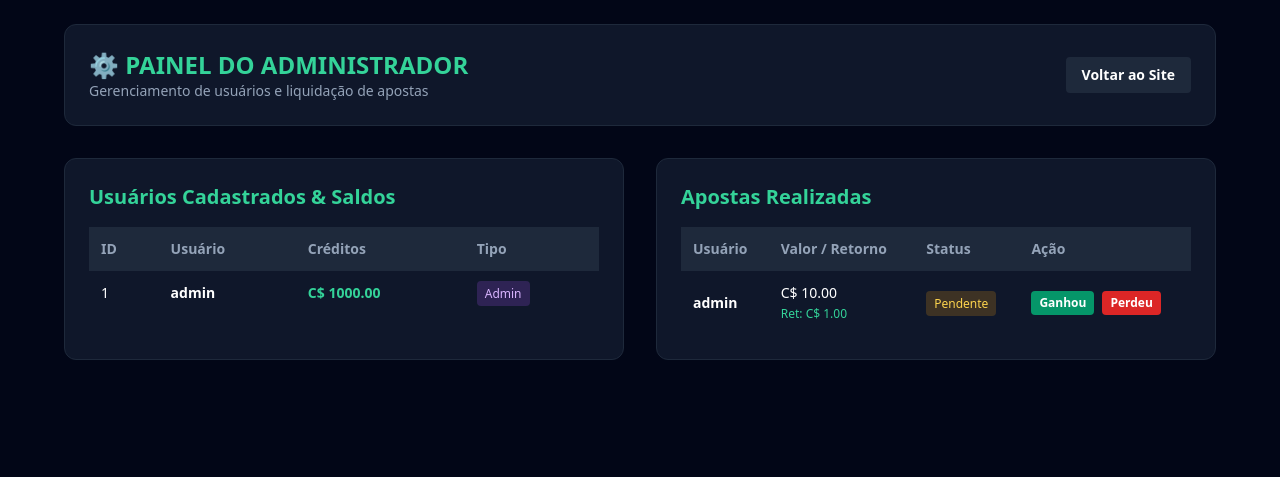
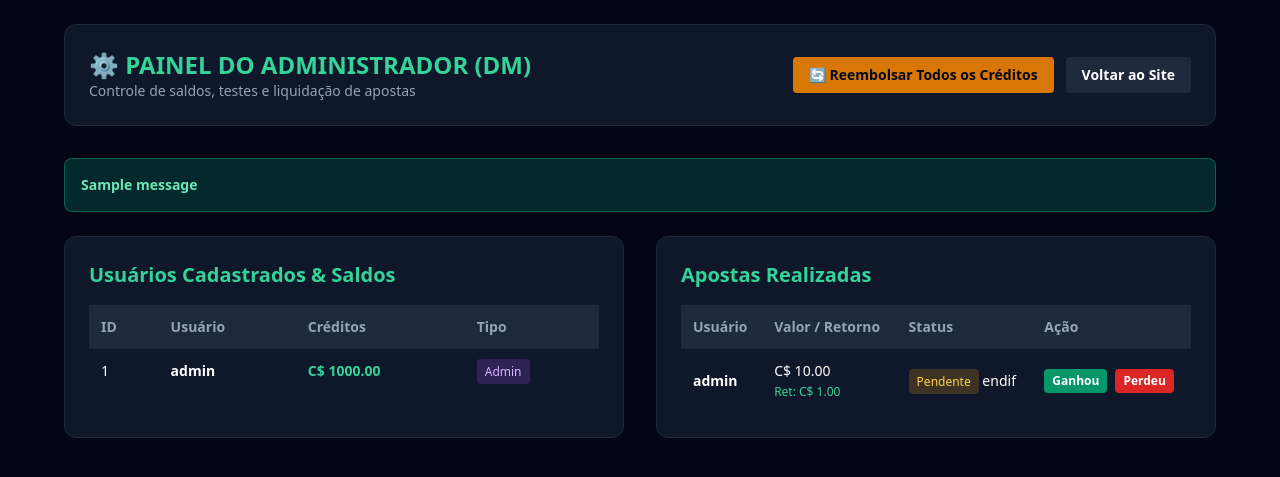
Before and after one commit to GLMA1/liga-da-resenha, a Flask app: page /admin in a window 1280 px wide. Shown: the top 477 px of the page. Run offline with Flask 3, Linux system fonts and the light colour scheme; a user stored in the database is signed in; data comes from the database, SQL or seed files in the repository; tables that the repository leaves empty hold one stand-in row (values such as "Sample post"); one stand-in notice (Sample message) is shown; some libraries are stand-ins or nearby versions.

Commit message:
adiciona calendario completo, mercado de gols e botao de reembolso admin

```diff
--- a/app.py
+++ b/app.py
@@ -8,7 +8,6 @@ app.config['SECRET_KEY'] = 'chave-secreta-liga-da-resenha-2026'
 app.config['SQLALCHEMY_DATABASE_URI'] = 'sqlite:///database.db'
 db = SQLAlchemy(app)
 
-# Filtro do Jinja para ler o JSON das seleções no histórico de apostas
 @app.template_filter('from_json')
 def from_json_filter(value):
     try:
@@ -20,7 +19,7 @@ class User(db.Model):
     id = db.Column(db.Integer, primary_key=True)
     username = db.Column(db.String(100), unique=True, nullable=False)
     password = db.Column(db.String(200), nullable=False)
-    creditos = db.Column(db.Float, default=10.0) # Começa com 10 créditos grátis
+    creditos = db.Column(db.Float, default=10.0)
     is_admin = db.Column(db.Boolean, default=False)
     apostas = db.relationship('Aposta', backref='user', lazy=True)
 
@@ -28,14 +27,13 @@ class Aposta(db.Model):
     id = db.Column(db.Integer, primary_key=True)
     user_id = db.Column(db.Integer, db.ForeignKey('user.id'), nullable=False)
     valor = db.Column(db.Float, nullable=False)
-    selecoes = db.Column(db.Text, nullable=False) # Armazenado como string JSON
+    selecoes = db.Column(db.Text, nullable=False)
     odd_total = db.Column(db.Float, nullable=False)
     retorno = db.Column(db.Float, nullable=False)
-    status = db.Column(db.String(20), default='Pendente') # Pendente, Ganha, Perdida
+    status = db.Column(db.String(20), default='Pendente')
 
 with app.app_context():
     db.create_all()
-    # Cria um administrador padrão se não existir (Usuário: admin / Senha: admin123)
     admin_user = User.query.filter_by(username='admin').first()
     if not admin_user:
         hashed_pw = generate_password_hash('admin123')
@@ -130,6 +128,24 @@ def liquidar_aposta(aposta_id, status):
 
     return redirect(url_for('admin'))
 
+# NOVA ROTA: Reembolsar / Devolver créditos de todas as apostas pendentes
+@app.route('/admin/reembolsar_todas')
+def reembolsar_todas():
+    if 'user_id' not in session:
+        return redirect(url_for('login'))
+    usuario = User.query.get(session['user_id'])
+    if not usuario or not usuario.is_admin:
+        return redirect(url_for('index'))
+
+    apostas_pendentes = Aposta.query.filter_by(status='Pendente').all()
+    for aposta in apostas_pendentes:
+        aposta.user.creditos += aposta.valor  # Devolve o valor apostado
+        aposta.status = 'Reembolsada'        # Marca como reembolsada
+
+    db.session.commit()
+    flash('Créditos devolvidos com sucesso para todos os apostadores!', 'success')
+    return redirect(url_for('admin'))
+
 @app.route('/fazer_aposta', methods=['POST'])
 def fazer_aposta():
     if 'user_id' not in session:
--- a/templates/admin.html
+++ b/templates/admin.html
@@ -10,11 +10,24 @@
     <div class="max-w-6xl mx-auto">
         <div class="flex justify-between items-center mb-8 bg-slate-900 p-6 rounded-xl border border-slate-800">
             <div>
-                <h1 class="text-2xl font-black text-emerald-400">⚙️ PAINEL DO ADMINISTRADOR</h1>
-                <p class="text-slate-400 text-sm">Gerenciamento de usuários e liquidação de apostas</p>
+                <h1 class="text-2xl font-black text-emerald-400">⚙️ PAINEL DO ADMINISTRADOR (DM)</h1>
+                <p class="text-slate-400 text-sm">Controle de saldos, testes e liquidação de apostas</p>
             </div>
-            <a href="{{ url_for('index') }}" class="bg-slate-800 hover:bg-slate-700 px-4 py-2 rounded font-semibold text-sm transition">Voltar ao Site</a>
+            <div class="flex gap-3">
+                <a href="{{ url_for('reembolsar_todas') }}" onclick="return confirm('Tem certeza que deseja devolver os créditos de todas as apostas pendentes?')" class="bg-amber-600 hover:bg-amber-500 text-slate-950 font-bold px-4 py-2 rounded text-sm transition">🔄 Reembolsar Todos os Créditos</a>
+                <a href="{{ url_for('index') }}" class="bg-slate-800 hover:bg-slate-700 px-4 py-2 rounded font-semibold text-sm transition">Voltar ao Site</a>
+            </div>
         </div>
+
+        {% with messages = get_flashed_messages(with_categories=true) %}
+          {% if messages %}
+            {% for category, message in messages %}
+              <div class="mb-6 p-4 rounded-lg bg-emerald-500/20 text-emerald-300 border border-emerald-500/40 text-sm font-bold">
+                {{ message }}
+              </div>
+            {% endfor %}
+          {% endif %}
+        {% endwith %}
 
         <div class="grid grid-cols-1 md:grid-cols-2 gap-8">
             <div class="bg-slate-900 p-6 rounded-xl border border-slate-800">
@@ -65,9 +78,12 @@
                                         <span class="bg-amber-500/20 text-amber-300 px-2 py-1 rounded text-xs">Pendente</span>
                                     {% elif a.status == 'Ganha' %}
                                         <span class="bg-emerald-500/20 text-emerald-300 px-2 py-1 rounded text-xs">Ganha</span>
+                                    {% elif a.status == 'Reembolsada' %}
+                                        <span class="bg-blue-500/20 text-blue-300 px-2 py-1 rounded text-xs">Reembolsada</span>
                                     {% else %}
                                         <span class="bg-red-500/20 text-red-300 px-2 py-1 rounded text-xs">Perdida</span>
                                     {% endif %}
+                                endif
                                 </td>
                                 <td class="p-3">
                                     {% if a.status == 'Pendente' %}
```
